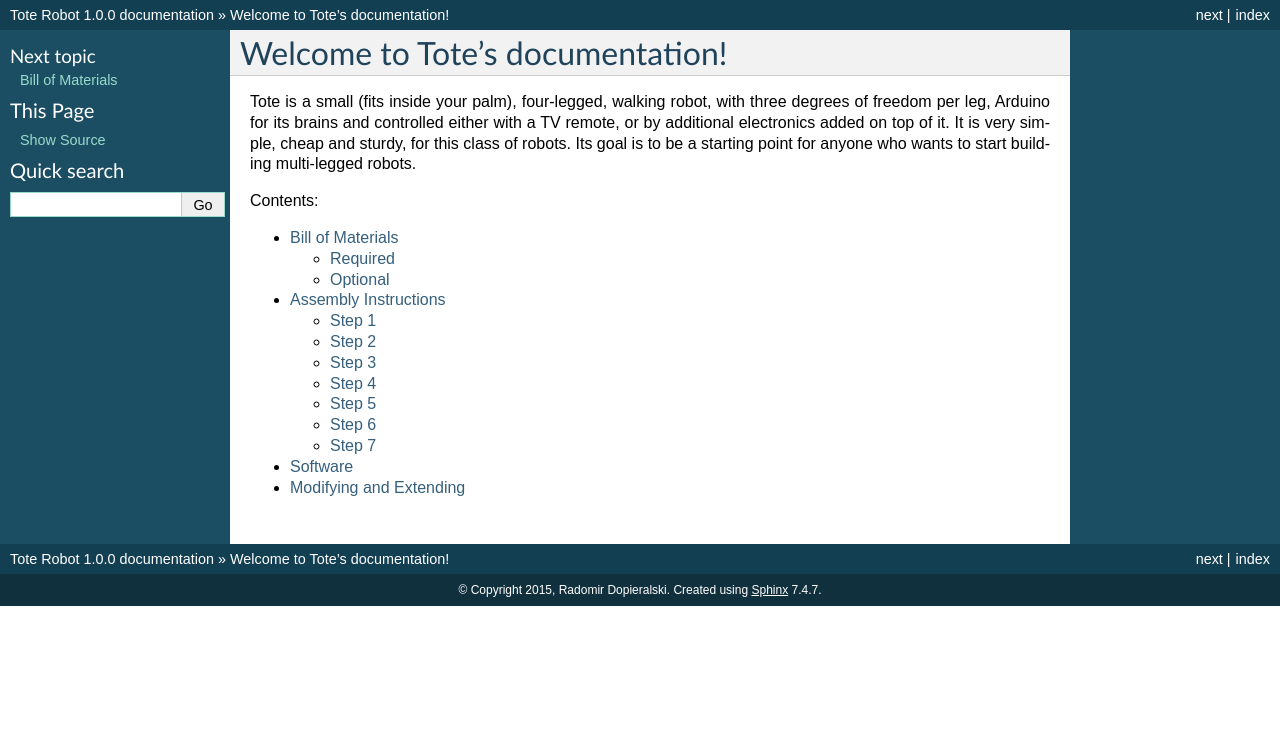
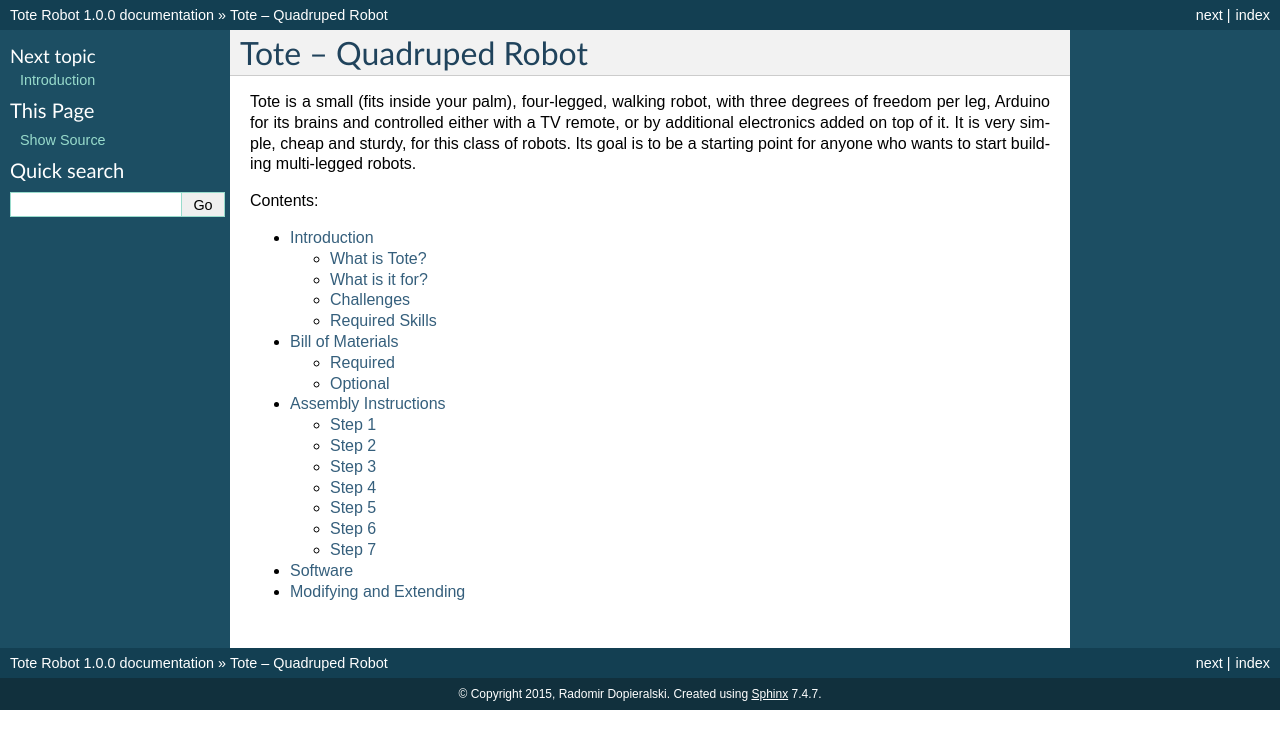
Before and after one commit to andrewsagio/tote, a Sphinx documentation site: the page built from doc/index.rst, in a window 1280 px wide. Shown: the top 749 px of the page. Built offline with Sphinx 7.4.7, drawn with Linux system fonts in a browser that asks for light colours; formulas are drawn with MathJax 3; pages that are not in the unit, such as notebooks, are missing from menus; some of the changed lines change nothing that is shown.

Commit message:
Add intro

```diff
--- a/doc/index.rst
+++ b/doc/index.rst
@@ -3,8 +3,8 @@
    You can adapt this file completely to your liking, but it should at least
    contain the root `toctree` directive.
 
-Welcome to Tote's documentation!
-================================
+Tote -- Quadruped Robot
+=======================
 
 Tote is a small (fits inside your palm), four-legged, walking robot, with three
 degrees of freedom per leg, Arduino for its brains and controlled either with a
@@ -17,6 +17,7 @@
 .. toctree::
    :maxdepth: 2
 
+   intro.rst
    bom.rst
    assembly.rst
    electronics.rst
--- /dev/null
+++ b/doc/intro.rst
@@ -0,0 +1,60 @@
+Introduction
+************
+
+
+What is Tote?
+=============
+
+It's a small, four-legged robot. Its shape and the way it moves resembles a
+spider a little, although it's actually closer to a lizard. In its basic
+version it can walk straight or in arcs, walk sideways and backwards and rotate
+in place, using a statically stable "creep" gait.
+
+
+What is it for?
+===============
+
+It's supposed to be more than just a remotely-controlled toy, although just
+playing with it in that way is lots of fun. It was created as a starting point
+for building more advanced walking robots. If you always wanted to build a
+walking robot, but wasn't sure where to start, this is it.
+
+
+Challenges
+==========
+
+A lot of walking robot projects never get very far, because they turn out to be
+much more complex, expensive and fragile than initially anticipated. By making
+certain choices about size, materials and software, I managed to keep Tote
+relatively simple, affordable and robust. Thanks to its small size it has more
+than enough power to carry its weight, and the simple plastic parts are enough
+to hold it together and even survive falls from heights with just minor damage.
+At the same time, being just a starting point, Tote gives you a lot of room for
+improvement and experimenting.
+
+
+Required Skills
+===============
+
+First and foremost, you will need patience. A lot of decisions were made here
+trading time for money. You will wait for the printed circuit board to be made
+for you in a factory and then shipped to you. You will wait for shipment of all
+the parts you order online. Once it all arrives, you will spend hours debugging
+and fine-tuning the code. So this is not a project for aggressive deadlines.
+
+You will also need to glue things together and assemble them using screws. You
+will probably also need to use a file to adjust parts that don't quite fit. You
+won't need a mechanical saw or drill, though (assuming you use a PCB they made
+for you in a factory -- if you are hardcore, you can make the PCB yourself).
+
+This project requires some basic soldering -- at the level of soldering pin
+headers to a module, or soldering wires to a PCB. Be careful not to burn
+yourself.
+
+You will have to properly connect the USB2TTL converter to your robot to
+program it from your computer using the Arduino IDE. For basics you don't need
+to know how to code, as all the code is written for you, but you will probably
+want to modify and extend it once you get it to work.
+
+Depending on how proficient you are in such things, it can take you anywhere
+from four to eight hours to get it all working.
```
